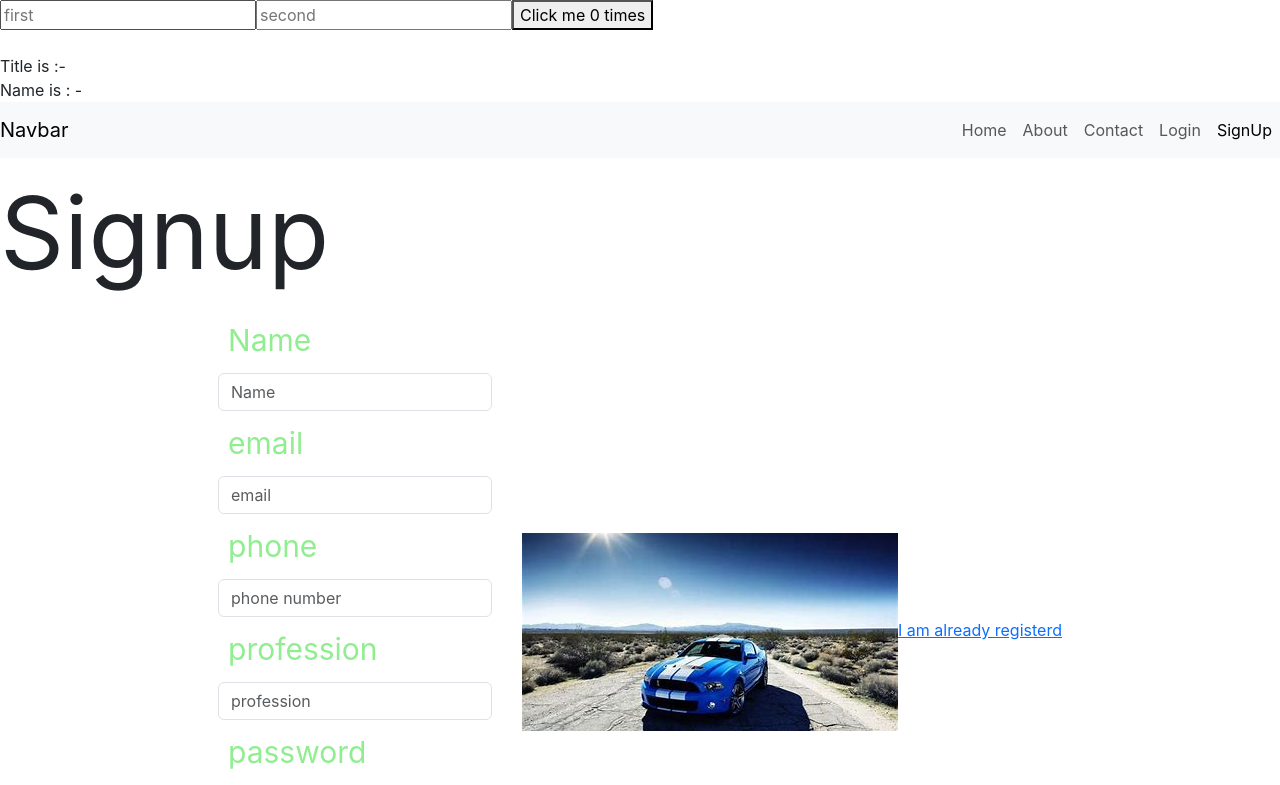
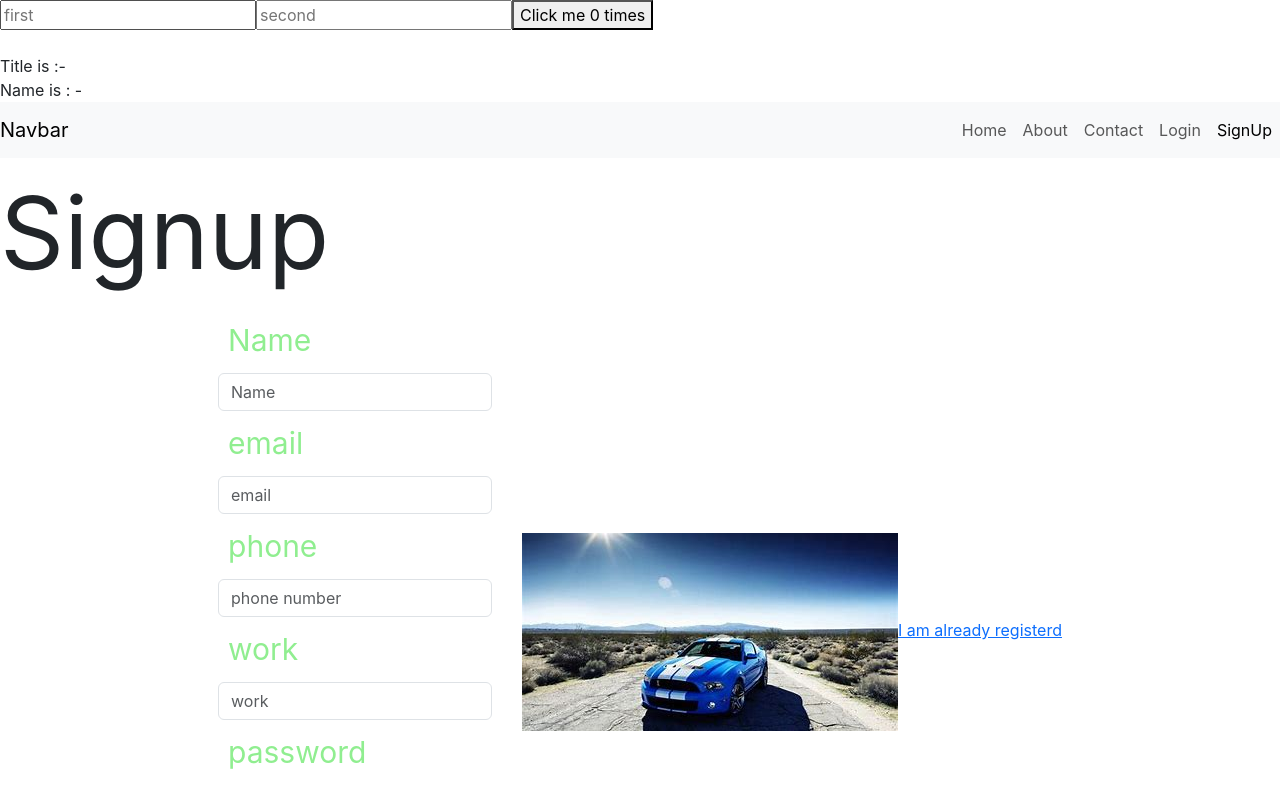
Before and after one commit to AdityaGoel0320/Mern_stack, a React (Create React App) app in the folder client/: page /signup in a window 1280 px wide. Shown: the top 785 px of the page. Built offline with nearby package versions, Linux system fonts and the light colour scheme.

Commit message:
major bug of data not entering in database solved

```diff
--- a/client/src/components/Signup.js
+++ b/client/src/components/Signup.js
@@ -9,7 +9,7 @@ export default function Signup() {
     name: "",
     email: "",
     phone: "",
-    profession: "",
+    work: "",
     password: "",
     cpassword: "",
   }
@@ -36,7 +36,6 @@ export default function Signup() {
   let postData = async (e) => {
     // to stop default behavioutr form to reload on click
     e.preventDefault();
-
     console.log("btn clicked")
     let { name, email, phone, work, password, cpassword } = obj;
     console.log(obj)
@@ -101,9 +100,9 @@ export default function Signup() {
             autoComplete='off' value={obj.phone} onChange={onchange} placeholder="phone number" name="phone" />
 
 
-          <label htmlFor="">profession</label>
+          <label htmlFor="">work</label>
           <input type="text" class="form-control" id="exampleInputEmail1" aria-describedby="emailHelp"
-            autoComplete='off' value={obj.profession} onChange={onchange} placeholder="profession" name="profession" />
+            autoComplete='off' value={obj.work} onChange={onchange} placeholder="work" name="work" />
 
 
 
```
